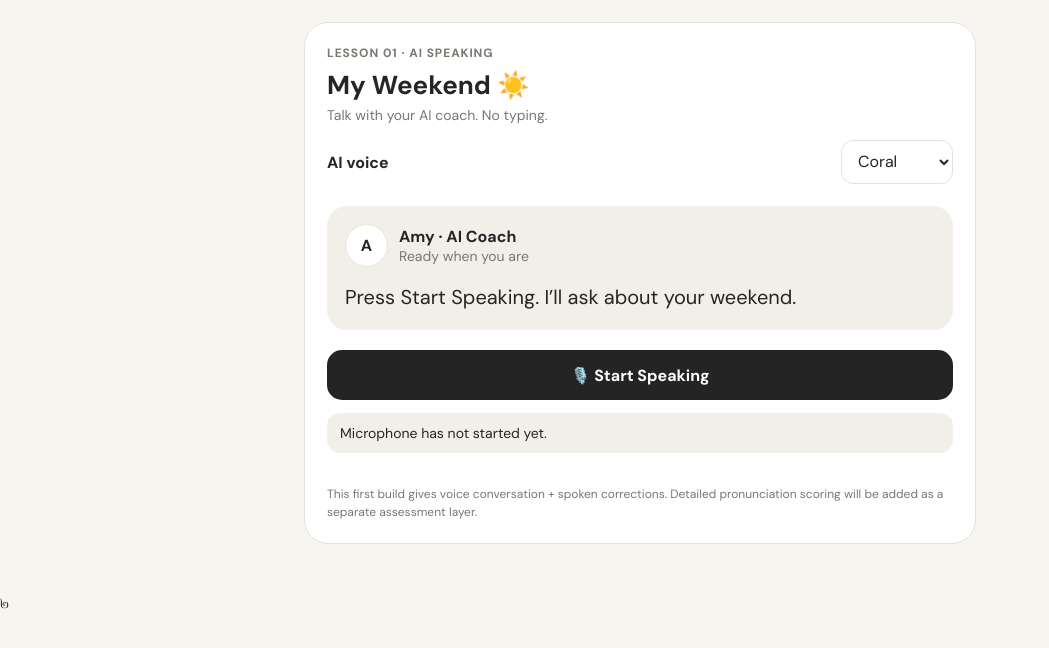
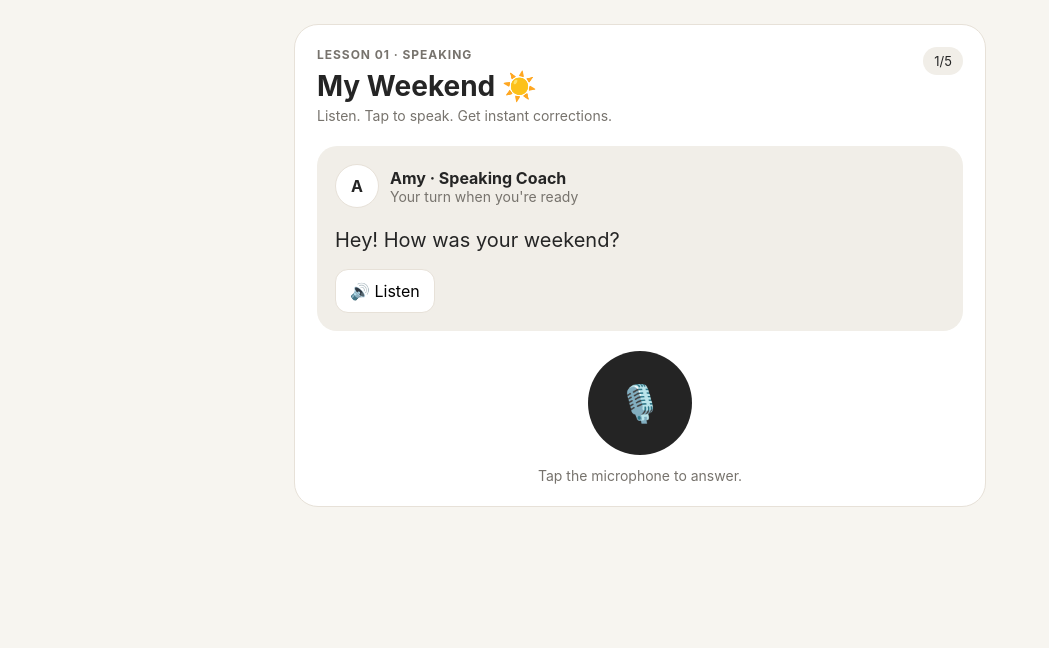
Before and after one commit to amyatchariya9-oss/weekend-ai-speaking-lab, a website: page public/index.html in a window 1280 px wide. Shown: the whole page, without its empty margins (0-1049 px from the left). Drawn offline with Linux system fonts and the light colour scheme.

Commit message:
Update index.html

```diff
--- a/public/index.html
+++ b/public/index.html
@@ -3,89 +3,89 @@
 <head>
   <meta charset="utf-8" />
   <meta name="viewport" content="width=device-width,initial-scale=1" />
-  <title>Weekend AI Speaking Lab</title>
-  <link rel="preconnect" href="https://fonts.googleapis.com">
-  <link rel="preconnect" href="https://fonts.gstatic.com" crossorigin>
-  <link href="https://fonts.googleapis.com/css2?family=DM+Sans:wght@400;500;600;700&display=swap" rel="stylesheet">
+  <title>Weekend Speaking Lab</title>
   <style>
     :root{
-      --bg:#f7f5f0;--card:#ffffff;--text:#252525;--muted:#7a7771;
-      --line:#e7e2da;--soft:#f2efe9;--accent:#242424;--green:#e9f5ed;
+      --bg:#f7f5f0;--card:#fff;--text:#252525;--muted:#77736d;
+      --line:#e7e1d8;--soft:#f1eee8;--accent:#242424;
     }
     *{box-sizing:border-box}
-    body{margin:0;background:var(--bg);color:var(--text);font-family:"DM Sans",system-ui,sans-serif}
-    .wrap{max-width:700px;margin:0 auto;padding:22px 14px 48px}
+    body{margin:0;background:var(--bg);color:var(--text);font-family:Inter,system-ui,-apple-system,BlinkMacSystemFont,"Segoe UI",sans-serif}
+    .wrap{max-width:720px;margin:0 auto;padding:24px 14px 48px}
     .card{background:var(--card);border:1px solid var(--line);border-radius:24px;padding:22px}
-    .eyebrow{font-size:12px;letter-spacing:.08em;color:var(--muted);font-weight:700}
-    h1{font-size:26px;margin:7px 0 4px} .muted{color:var(--muted);font-size:14px}
+    .eyebrow{font-size:12px;font-weight:700;letter-spacing:.08em;color:var(--muted)}
+    h1{font-size:28px;margin:7px 0 4px}
+    .muted{color:var(--muted);font-size:14px}
     .coach{margin-top:22px;background:var(--soft);border-radius:20px;padding:18px}
-    .coach-head{display:flex;align-items:center;gap:11px}
-    .avatar{width:43px;height:43px;background:#fff;border:1px solid var(--line);border-radius:50%;display:grid;place-items:center;font-weight:700}
-    .bubble{margin-top:16px;font-size:20px;line-height:1.45}
-    .controls{margin-top:20px;display:flex;flex-direction:column;align-items:center;gap:12px}
-    .mic{width:94px;height:94px;border-radius:50%;border:0;background:var(--accent);color:white;font-size:34px;cursor:pointer}
-    .mic.live{animation:pulse 1.6s infinite}
-    @keyframes pulse{50%{transform:scale(1.05);box-shadow:0 0 0 12px rgba(0,0,0,.06)}}
-    button,select{font:inherit}
-    button{cursor:pointer}.start{width:100%;min-height:50px;border:0;border-radius:15px;background:var(--accent);color:#fff;font-weight:700;padding:12px 16px}
-    .end{min-height:45px;border:1px solid var(--line);background:#fff;border-radius:13px;padding:10px 16px}
-    select{min-height:44px;border:1px solid var(--line);border-radius:12px;background:#fff;padding:8px 12px;color:var(--text)}
-    .row{display:flex;gap:10px;align-items:center;justify-content:space-between;margin-top:16px;flex-wrap:wrap}
-    .status{margin-top:13px;padding:11px 13px;border-radius:13px;background:var(--soft);font-size:14px}
-    .transcript{margin-top:16px;display:grid;gap:10px}
-    .msg{border:1px solid var(--line);border-radius:16px;padding:13px 14px}
-    .msg.user{background:#fff}.msg.ai{background:var(--soft)}
-    .who{font-size:11px;font-weight:700;color:var(--muted);margin-bottom:5px;letter-spacing:.05em}
-    .hidden{display:none!important}
-    .note{margin-top:16px;font-size:12px;color:var(--muted);line-height:1.5}
-    @media(max-width:520px){.wrap{padding:10px}.card{padding:17px;border-radius:19px}.bubble{font-size:19px}}
-    @media(prefers-reduced-motion:reduce){.mic.live{animation:none}}
+    .coachhead{display:flex;align-items:center;gap:11px}
+    .avatar{width:44px;height:44px;border-radius:50%;border:1px solid var(--line);background:#fff;display:grid;place-items:center;font-weight:700}
+    .question{font-size:20px;line-height:1.45;margin:18px 0 0}
+    .listen{margin-top:14px;border:1px solid var(--line);background:#fff;border-radius:13px;min-height:44px;padding:10px 14px;font:inherit;cursor:pointer}
+    .speak-area{margin-top:20px;text-align:center}
+    .mic{width:104px;height:104px;border-radius:50%;border:0;background:var(--accent);color:#fff;font-size:36px;cursor:pointer}
+    .mic.recording{animation:pulse 1.5s infinite}
+    @keyframes pulse{50%{transform:scale(1.04);box-shadow:0 0 0 12px rgba(0,0,0,.06)}}
+    .status{margin-top:12px;color:var(--muted);font-size:14px}
+    .feedback{display:none;margin-top:18px;border-top:1px solid var(--line);padding-top:18px}
+    .box{background:var(--soft);border-radius:15px;padding:14px;margin-top:10px;text-align:left}
+    .label{font-size:11px;font-weight:800;letter-spacing:.06em;color:var(--muted)}
+    .answer{font-size:17px;line-height:1.5;margin-top:5px}
+    .actions{display:grid;grid-template-columns:1fr 1fr;gap:10px;margin-top:14px}
+    button{font:inherit}
+    .secondary{min-height:46px;border:1px solid var(--line);background:#fff;border-radius:13px;cursor:pointer;padding:10px 14px}
+    .primary{grid-column:1/-1;min-height:48px;border:0;background:var(--accent);color:#fff;border-radius:14px;font-weight:700;cursor:pointer}
+    .turn{float:right;background:var(--soft);padding:6px 11px;border-radius:999px;font-size:13px}
+    @media(max-width:520px){.wrap{padding:10px}.card{padding:17px;border-radius:19px}.question{font-size:19px}}
+    @media(prefers-reduced-motion:reduce){.mic.recording{animation:none}}
   </style>
 </head>
 <body>
   <main class="wrap">
     <section class="card">
-      <div class="eyebrow">LESSON 01 · AI SPEAKING</div>
+      <div class="turn"><span id="turn">1</span>/5</div>
+      <div class="eyebrow">LESSON 01 · SPEAKING</div>
       <h1>My Weekend ☀️</h1>
-      <div class="muted">Talk with your AI coach. No typing.</div>
+      <div class="muted">Listen. Tap to speak. Get instant corrections.</div>
 
-      <div class="row" id="setupRow">
-        <label for="voice"><b>AI voice</b></label>
-        <select id="voice">
-          <option value="coral">Coral</option>
-          <option value="marin">Marin</option>
-          <option value="shimmer">Shimmer</option>
-          <option value="sage">Sage</option>
-          <option value="cedar">Cedar</option>
-        </select>
+      <div class="coach">
+        <div class="coachhead">
+          <div class="avatar">A</div>
+          <div><b>Amy · Speaking Coach</b><div class="muted">Your turn when you're ready</div></div>
+        </div>
+        <div class="question" id="question">Hey! How was your weekend?</div>
+        <button class="listen" id="listen">🔊 Listen</button>
       </div>
 
-      <div class="coach">
-        <div class="coach-head">
-          <div class="avatar">A</div>
-          <div><b>Amy · AI Coach</b><div class="muted" id="coachState">Ready when you are</div></div>
-        </div>
-        <div class="bubble" id="aiBubble">Press Start Speaking. I’ll ask about your weekend.</div>
+      <div class="speak-area">
+        <button class="mic" id="mic" aria-label="Tap to speak">🎙️</button>
+        <div class="status" id="status">Tap the microphone to answer.</div>
       </div>
 
-      <div class="controls">
-        <button class="start" id="start">🎙️ Start Speaking</button>
-        <button class="mic hidden" id="mic" aria-label="Microphone active">🎙️</button>
-        <div class="muted hidden" id="micHint">Just speak naturally. AI will answer when you finish.</div>
-        <button class="end hidden" id="end">End conversation</button>
-      </div>
+      <section class="feedback" id="feedback" aria-live="polite">
+        <div class="box">
+          <div class="label">YOU SAID</div>
+          <div class="answer" id="youSaid">—</div>
+        </div>
 
-      <div class="status" id="status">Microphone has not started yet.</div>
-      <div class="transcript" id="transcript" aria-live="polite"></div>
+        <div class="box">
+          <div class="label">BETTER ✨</div>
+          <div class="answer" id="better">—</div>
+        </div>
 
-      <div class="note">
-        This first build gives voice conversation + spoken corrections. Detailed pronunciation scoring will be added as a separate assessment layer.
-      </div>
+        <div class="box">
+          <div class="label">WHY 🇹🇭</div>
+          <div class="answer" id="why">—</div>
+        </div>
 
-      <audio id="remoteAudio" autoplay></audio>
+        <div class="actions">
+          <button class="secondary" id="hearCorrection">🔊 Listen</button>
+          <button class="secondary" id="tryAgain">🎙️ Try again</button>
+          <button class="primary" id="continueBtn">Continue →</button>
+        </div>
+      </section>
     </section>
   </main>
+
   <script type="module" src="/app.js"></script>
 </body>
 </html>
-๒
```
